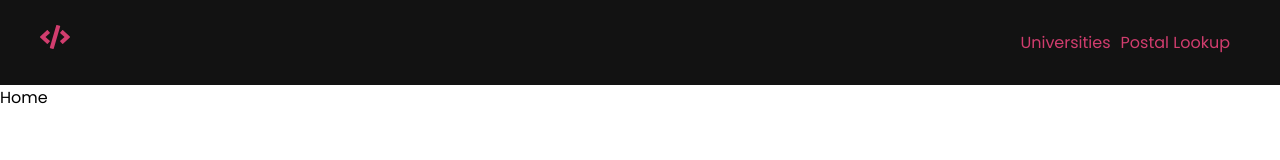
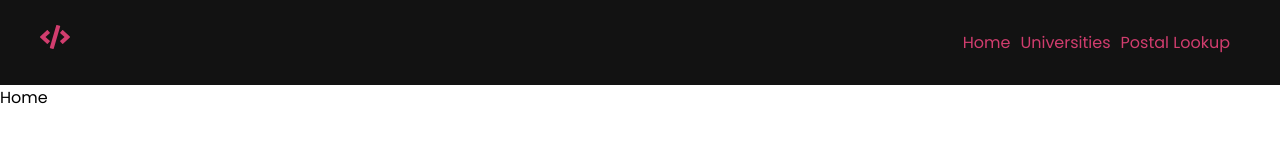
Before and after one commit to ejoseph89/emil-joseph_launchpad-react-code-challenge, a React (Create React App) app: page / in a window 1280 px wide. Shown: the top 160 px of the page. Built offline with nearby package versions, Linux system fonts and the light colour scheme.

Commit message:
add all links in navbar

```diff
--- a/src/components/Header.jsx
+++ b/src/components/Header.jsx
@@ -16,6 +16,7 @@ const Header = () => {
         <Link to='/' className={classes.logo}><FaCode /></Link>
       </div>
       <div className={classes.linkContainer}>
+        <Link className={classes.links} to='/'> <p>Home</p> </Link>
         <Link className={classes.links} to='/universities'> <p>Universities</p> </Link>
         <Link className={classes.links} to='/postal-lookup'> <p>Postal Lookup</p> </Link>
       </div>
```
